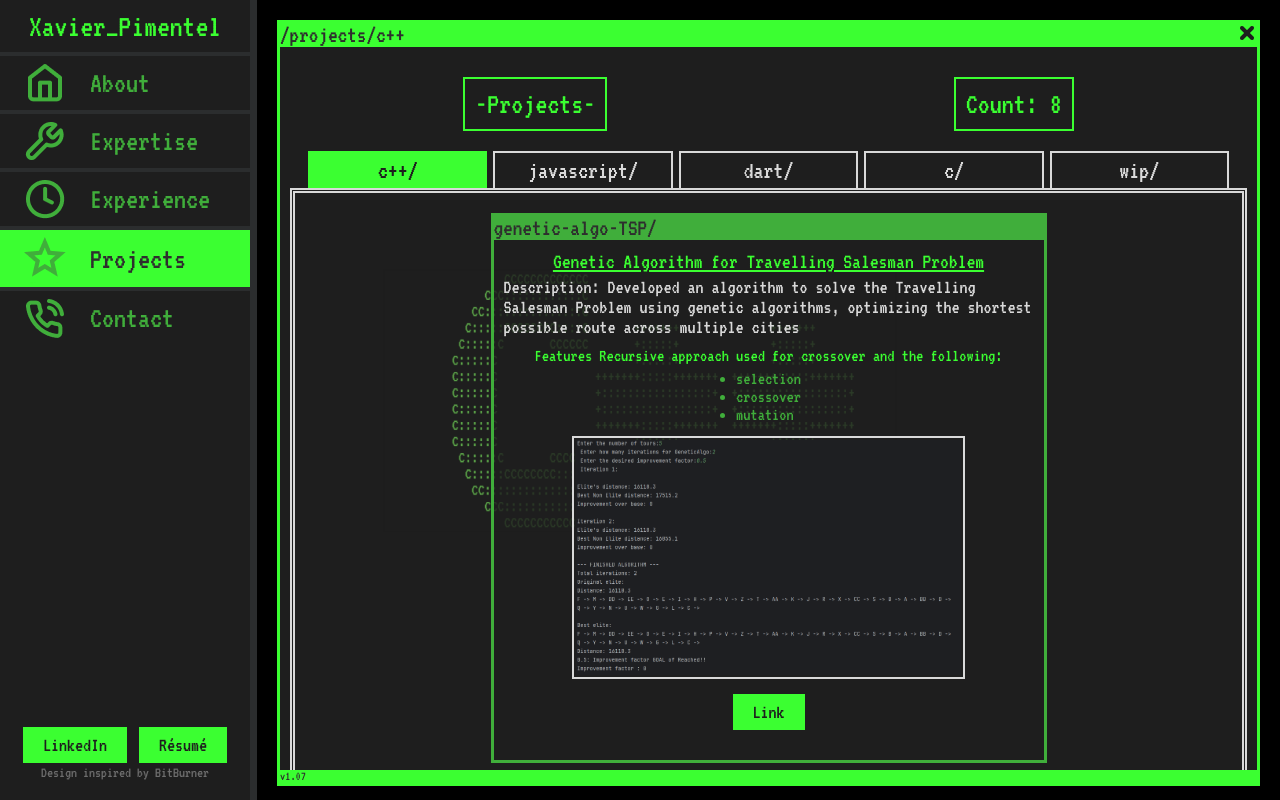
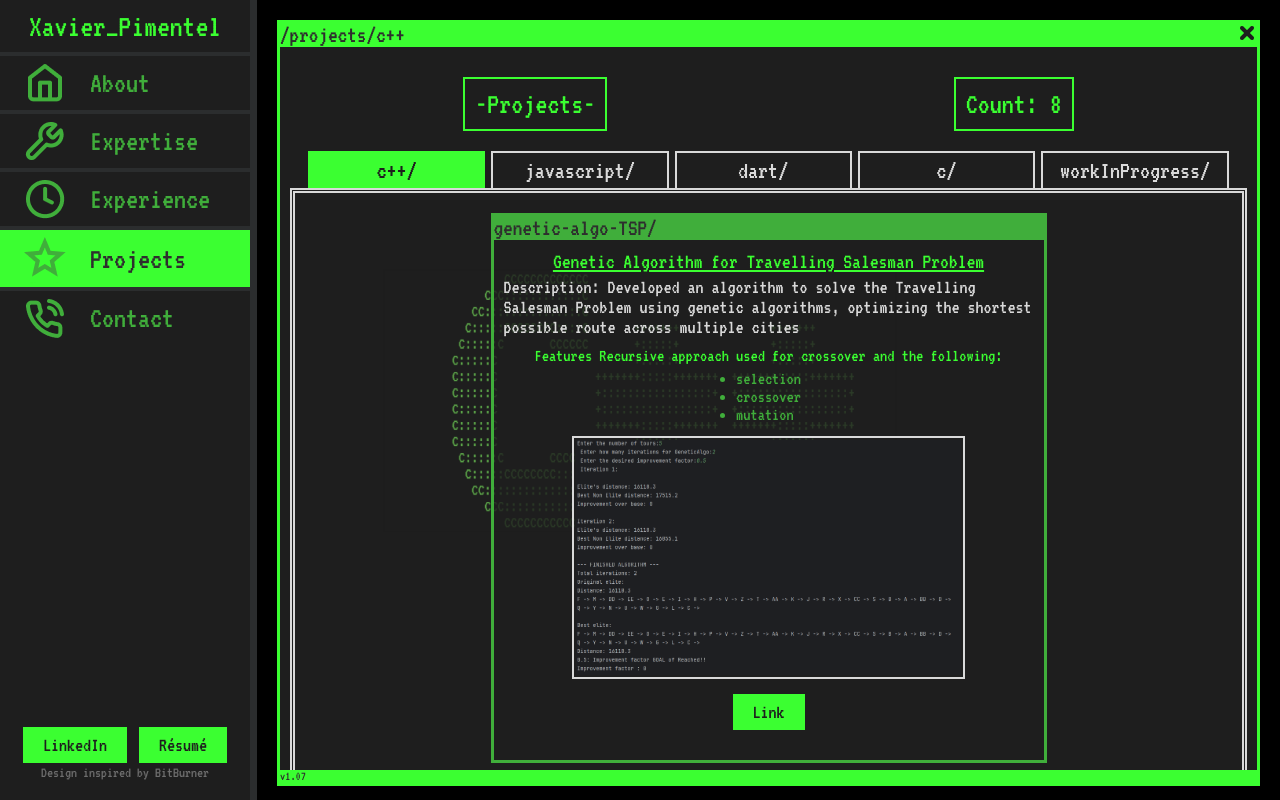
Before and after one commit to XavierPim/porto_folio, a React (Create React App) app: page /projects in a window 1280 px wide. Built offline with nearby package versions, Linux system fonts and the light colour scheme.

Commit message:
dynamic population of projects page.

```diff
--- a/src/content/text content/project-text.js
+++ b/src/content/text content/project-text.js
@@ -33,6 +33,7 @@ const ncurse_link = "https://github.com/XavierPim/Multi_user-Ncurses-IPV-4_6.git
 const shell_link = "https://github.com/XavierPim/RemoteShell_IPV4.git";
 const umbrella_link = "https://umbrellabby15.web.app/";
 const chat_link = "https://github.com/XavierPim/Multi-Client_Chat_Server_IPv4_6.git";
+
 
 export const cplusplusText = [
 	{
--- a/src/pages/projects.js
+++ b/src/pages/projects.js
@@ -17,6 +17,15 @@ function Projects() {
     const [activeTab, setActiveTab] = useState("c++");
     const [projectCount, setProjectCount] = useState(0);
 
+    // Backgrounds mapping
+    const backgrounds = {
+        "c++": cplusBG,
+        "javascript": jsBG,
+        "dart": dartBG,
+        "c": cBG,
+        "workInProgress": wipBG
+    };
+
     const getContentForTab = (tab) => {
         switch (tab) {
             case "c++":
@@ -34,22 +43,7 @@ function Projects() {
         }
     };
 
-    const getBackgroundForTab = () => {
-        switch (activeTab) {
-            case "c++":
-                return cplusBG;
-            case "javascript":
-                return jsBG;
-            case "dart":
-                return dartBG;
-            case "c":
-                return cBG;
-            case "WIP":
-                return wipBG;
-            default:
-                return "";
-        }
-    };
+    const getBackgroundForTab = () => backgrounds[activeTab] || "";
 
     useEffect(() => {
         const content = getContentForTab(activeTab);
@@ -68,8 +62,7 @@ function Projects() {
     return (
         <div className="projects-container">
             <Sidebar />
-            <div
-                className="content-container">
+            <div className="content-container">
                 <ContentBigScreen tab_name={tab_name}>
                     <div className="header">
                         <div className="page_title">{title}</div>
@@ -79,45 +72,26 @@ function Projects() {
                     </div>
                     <div className="language-container">
                         <div className="lang-tabs">
+                            {Object.keys(backgrounds).map((lang) => (
                                 <div
-                                onClick={() => setActiveTab("c++")}
-                                className={activeTab === "c++" ? "active-tab" : ""}
+                                    key={lang}
+                                    onClick={() => setActiveTab(lang)}
+                                    className={activeTab === lang ? "active-tab" : ""}
                                 >
-                                c++/
+                                    {lang}/
                                 </div>
-                            <div
-                                onClick={() => setActiveTab("javascript")}
-                                className={activeTab === "javascript" ? "active-tab" : ""}
-                            >
-                                javascript/
-                            </div>
-                            <div
-                                onClick={() => setActiveTab("dart")}
-                                className={activeTab === "dart" ? "active-tab" : ""}
-                            >
-                                dart/
-                            </div>
-                            <div
-                                onClick={() => setActiveTab("c")}
-                                className={activeTab === "c" ? "active-tab" : ""}
-                            >
-                                c/
-                            </div>
-                            <div
-                                onClick={() => setActiveTab("workInProgress")}
-                                className={activeTab === "workInProgress" ? "active-tab" : ""}
-                            >
-                                wip/
-                            </div>
+                            ))}
                         </div>
                         <div className="lang-content"
                             style={{
                                 backgroundImage: `url(${getBackgroundForTab()})`,
-							backgroundSize:'40%',
+                                backgroundSize: '40%',
                                 backgroundPosition: 'center',
                                 backgroundRepeat: 'no-repeat',
                                 backgroundAttachment: 'fixed',
-						}}>{renderContent()}</div>
+                            }}>
+                            {renderContent()}
+                        </div>
                     </div>
                 </ContentBigScreen>
             </div>
```
Lines whose indentation alone changed are shown as unchanged.
